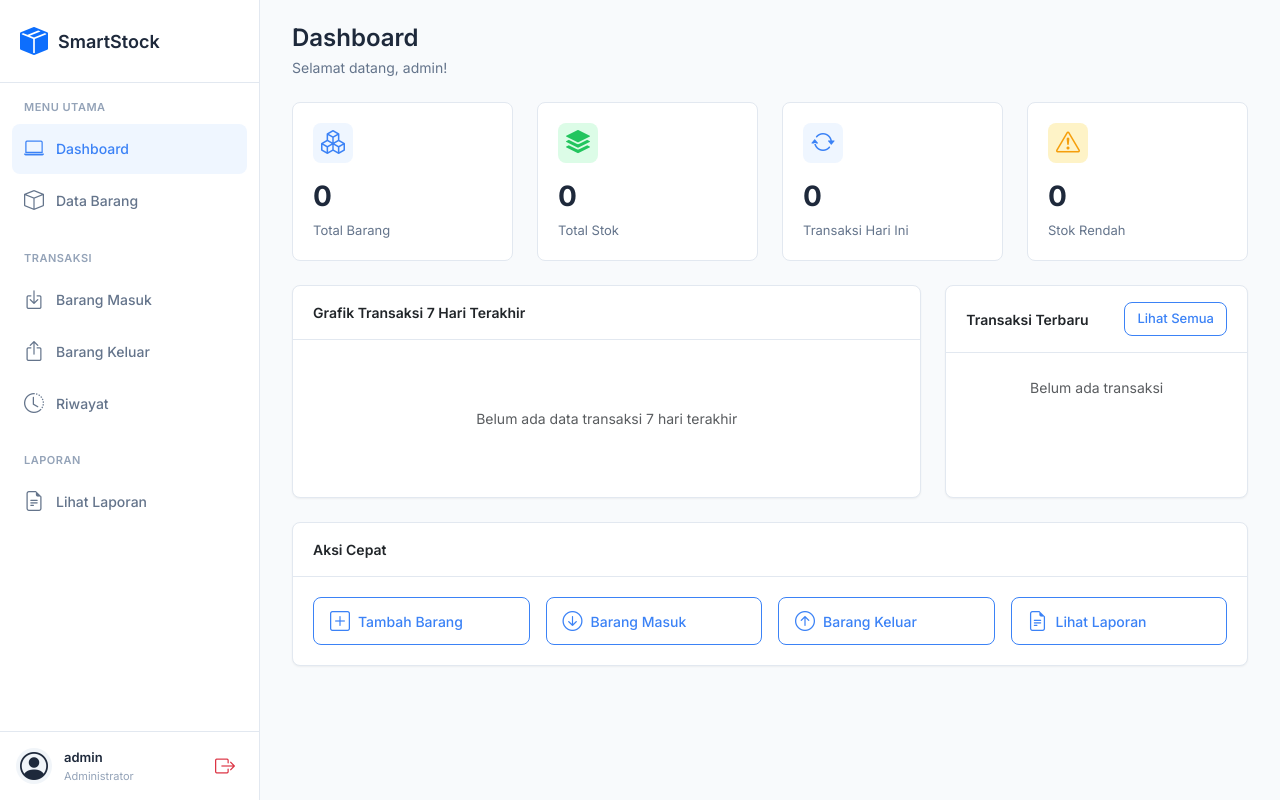
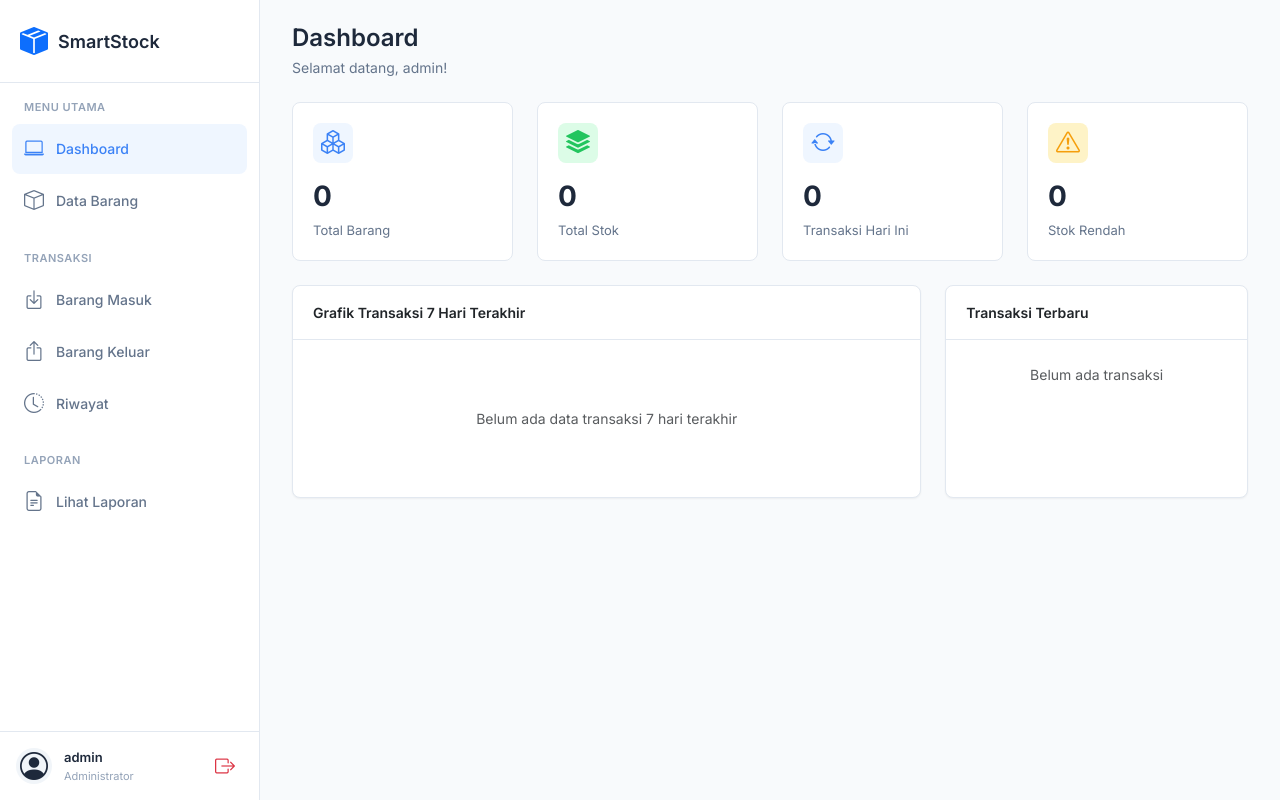
Before and after one commit to SyawalLabs/smartstock-ukk, a PHP site: page /app/dashboard.php in a window 1280 px wide. Run offline with PHP 8.4, Linux system fonts and the light colour scheme; a user stored in the database is signed in; data that the repository does not hold is empty; some libraries are stand-ins or nearby versions.

Commit message:
perbaiki

```diff
--- a/app/dashboard.php
+++ b/app/dashboard.php
@@ -109,7 +109,7 @@ $transaksi_terbaru = $stmt->fetchAll();
         <div class="card h-100">
             <div class="card-header d-flex justify-content-between align-items-center">
                 <span>Transaksi Terbaru</span>
-                <a href="<?= $base_url ?>/app/transaksi/riwayat.php" class="btn btn-sm btn-outline-primary">Lihat Semua</a>
+                <!--<a href="<?= $base_url ?>/app/transaksi/riwayat.php" class="btn btn-sm btn-outline-primary">Lihat Semua</a>-->
             </div>
             <div class="card-body p-0">
                 <div class="list-group list-group-flush">
@@ -144,41 +144,41 @@ $transaksi_terbaru = $stmt->fetchAll();
 </div>
 
 <!-- Quick Actions -->
-<div class="row mt-4">
-    <div class="col-12">
-        <div class="card">
-            <div class="card-header">Aksi Cepat</div>
-            <div class="card-body">
-                <div class="row g-3">
-                    <div class="col-md-3">
-                        <a href="<?= $base_url ?>/app/barang/tambah.php" class="btn btn-outline-primary w-100">
-                            <i class="bi bi-plus-square fs-5"></i>
-                            Tambah Barang
-                        </a>
-                    </div>
-                    <div class="col-md-3">
-                        <a href="<?= $base_url ?>/app/transaksi/masuk.php" class="btn btn-outline-primary w-100">
-                            <i class="bi bi-arrow-down-circle fs-5"></i>
-                            Barang Masuk
-                        </a>
-                    </div>
-                    <div class="col-md-3">
-                        <a href="<?= $base_url ?>/app/transaksi/keluar.php" class="btn btn-outline-primary w-100">
-                            <i class="bi bi-arrow-up-circle fs-5"></i>
-                            Barang Keluar
-                        </a>
-                    </div>
-                    <div class="col-md-3">
-                        <a href="<?= $base_url ?>/app/laporan/" class="btn btn-outline-primary w-100">
-                            <i class="bi bi-file-earmark-text fs-5"></i>
-                            Lihat Laporan
-                        </a>
-                    </div>
-                </div>
-            </div>
-        </div>
-    </div>
-</div>
+<!--<div class="row mt-4">-->
+<!--    <div class="col-12">-->
+<!--        <div class="card">-->
+<!--            <div class="card-header">Aksi Cepat</div>-->
+<!--            <div class="card-body">-->
+<!--                <div class="row g-3">-->
+<!--                    <div class="col-md-3">-->
+<!--                        <a href="<?= $base_url ?>/app/barang/tambah.php" class="btn btn-outline-primary w-100">-->
+<!--                            <i class="bi bi-plus-square fs-5"></i>-->
+<!--                            Tambah Barang-->
+<!--                        </a>-->
+<!--                    </div>-->
+<!--                    <div class="col-md-3">-->
+<!--                        <a href="<?= $base_url ?>/app/transaksi/masuk.php" class="btn btn-outline-primary w-100">-->
+<!--                            <i class="bi bi-arrow-down-circle fs-5"></i>-->
+<!--                            Barang Masuk-->
+<!--                        </a>-->
+<!--                    </div>-->
+<!--                    <div class="col-md-3">-->
+<!--                        <a href="<?= $base_url ?>/app/transaksi/keluar.php" class="btn btn-outline-primary w-100">-->
+<!--                            <i class="bi bi-arrow-up-circle fs-5"></i>-->
+<!--                            Barang Keluar-->
+<!--                        </a>-->
+<!--                    </div>-->
+<!--                    <div class="col-md-3">-->
+<!--                        <a href="<?= $base_url ?>/app/laporan/" class="btn btn-outline-primary w-100">-->
+<!--                            <i class="bi bi-file-earmark-text fs-5"></i>-->
+<!--                            Lihat Laporan-->
+<!--                        </a>-->
+<!--                    </div>-->
+<!--                </div>-->
+<!--            </div>-->
+<!--        </div>-->
+<!--    </div>-->
+<!--</div>-->
 
 <?php
 // Simpan data chart untuk digunakan setelah footer loaded
--- a/app/includes/footer.php
+++ b/app/includes/footer.php
@@ -10,9 +10,12 @@
         <!-- DataTables JS -->
         <script src="<?= $base_url ?>/app/assets/js/datatables.js"></script>
         <script src="<?= $base_url ?>/app/assets/js/datatables.min.js"></script>
+        <script src="https://cdn.datatables.net/1.13.6/js/jquery.dataTables.min.js"></script>
 
         <!-- SweetAlert2 JS -->
         <script src="<?= $base_url ?>/app/assets/js/sweetalert2.all.min.js"></script>
+        <script src="https://cdn.jsdelivr.net/npm/sweetalert2@11"></script>
+
         <!-- Chart.js -->
         <script src="https://cdn.jsdelivr.net/npm/chart.js"></script>
 
--- a/app/includes/header.php
+++ b/app/includes/header.php
@@ -53,6 +53,7 @@ $current_dir = basename(dirname($_SERVER['PHP_SELF']));
     <!-- DataTables CSS -->
     <link rel="stylesheet" href="<?= $base_url ?>/app/assets/css/datatables.css">
     <link rel="stylesheet" href="<?= $base_url ?>/app/assets/css/datatables.min.css">
+    <link rel="stylesheet" href="https://cdn.datatables.net/1.13.6/css/jquery.dataTables.min.css">
 
     <!-- SweetAlert2 CSS -->
     <link rel="stylesheet" href="<?= $base_url ?>/app/assets/css/sweetalert2.min.css">
```
Also changed, not shown: app/auth/login.php (+43 -7 lines), smartstock_ukk.sql (deleted, +0 -133 lines).
